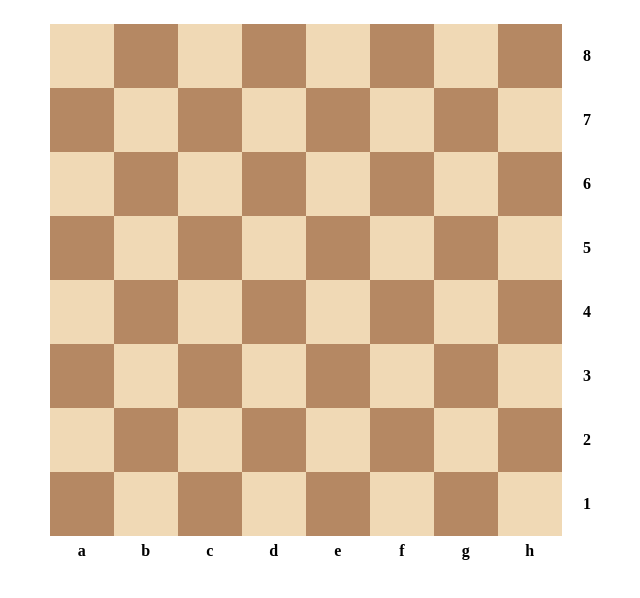
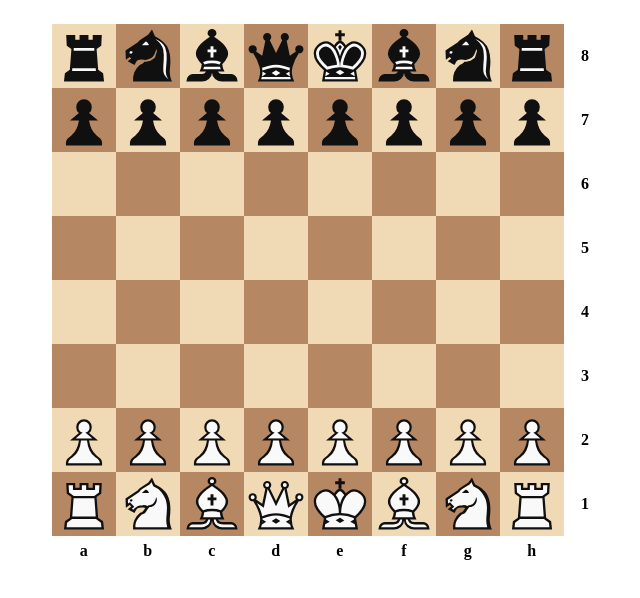
Before and after one commit to DmitryPetrakevich/chess-platform, a Vue app: page / in a window 1280 px wide. Shown: the top 598 px of the page, without its empty margins (312-952 px from the left). Built offline with nearby package versions, Linux system fonts and the light colour scheme.

Commit message:
добавил отображене фигур

```diff
--- a/src/components/ChessBoard.vue
+++ b/src/components/ChessBoard.vue
@@ -2,21 +2,24 @@
   <div class="board-wrapper">
     <div class="board">
       <div v-for="(row, rIndex) in squares" :key="rIndex" class="rank-row">
-        <!-- Клетки доски -->
         <div
           v-for="cell in row"
           :key="cell.id"
           class="cell"
           :class="cell.color"
           @click="onSquareClick(cell.id)"
-        ></div>
-        <!-- Метка ряда справа -->
-        <div class="rank-label">{{ row[0].rank }}</div>
+        >
+        <img v-if="pieceImage(cell.id)" :src="pieceImage(cell.id)" class="piece" />
+
+        </div>
+        <div class="rank-label">
+        {{ row[0].rank }}
+        </div>
       </div>
 
       <div class="files-row">
         <div v-for="f in files" :key="f" class="file-label">{{ f }}</div>
-        <div class="rank-label"></div> <!-- Пустая ячейка для выравнивания -->
+        <div class="rank-label"></div>
       </div>
     </div>
   </div>
@@ -52,6 +55,13 @@ setInitialPosition();
 
 console.log('initial pieces:', pieces.value);
 
+function pieceImage(squareId) {
+  const code = pieces.value[squareId] // например "wP" или "bK"
+  if (!code) return null;
+
+  return new URL(`../assets/chess-pieces/${code}.svg`, import.meta.url).href;
+}
+
 function onSquareClick(id) {
   console.log("square clicked:", id);
 }
@@ -84,7 +94,7 @@ function onSquareClick(id) {
   align-items: center;
   justify-content: center;
   font-weight: 600;
-  padding-left: 6px;
+  margin-left: 2px;
 }
 
 .cell {
@@ -113,4 +123,11 @@ function onSquareClick(id) {
   text-align: center;
   font-weight: 600;
 }
+
+.piece {
+  width: 100%;
+  height: 100%;
+  object-fit: contain;
+  pointer-events: none; /* чтобы фигура не мешала клику по клетке */
+}
 </style>
```
